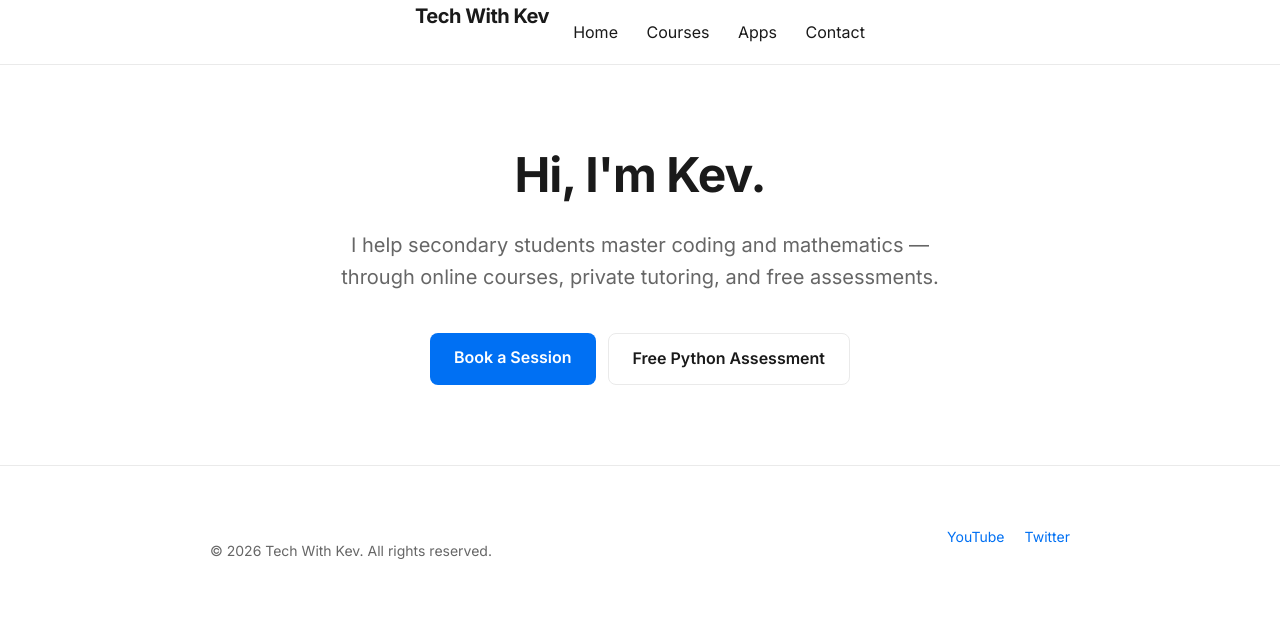
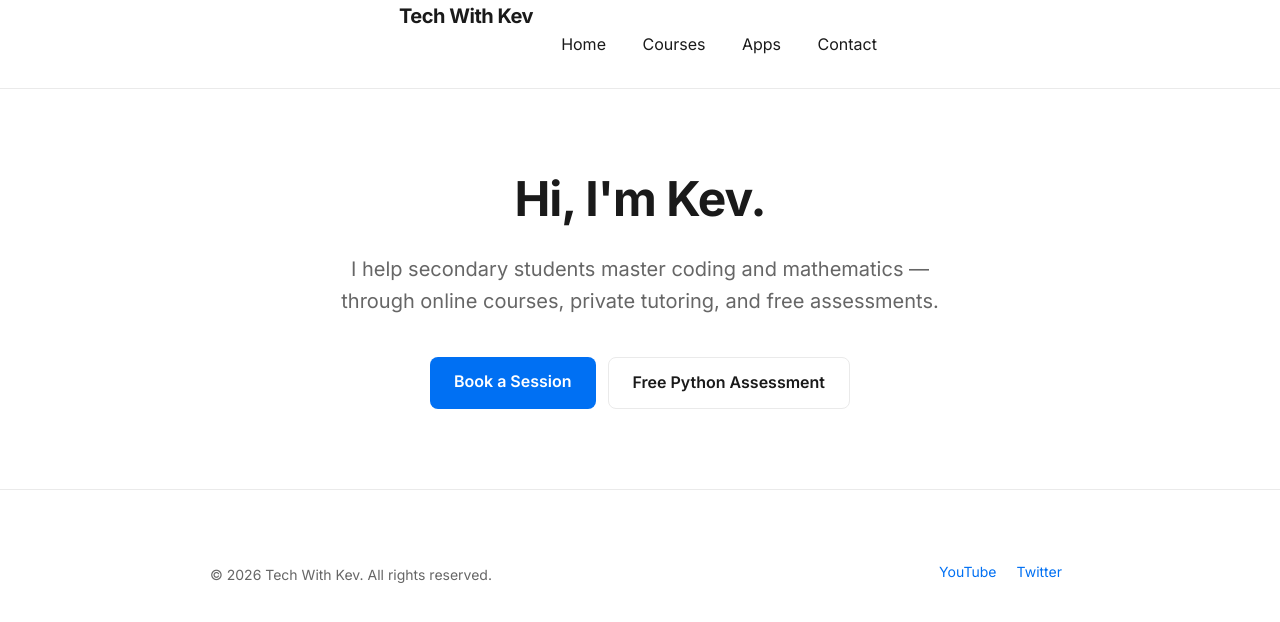
Before and after one commit to techwithkev/techwithkev.github.io, a Jekyll site: the page built from index.md, in a window 1280 px wide. Shown: the top 622 px of the page. Built offline with Jekyll 4.4.1, drawn with Linux system fonts in a browser that asks for light colours.

Commit message:
style(design): FINDING-004/009 — fix nav/footer touch targets to 44px+, add focus-visible rings, add CSS custom properties

```diff
--- a/assets/css/main.scss
+++ b/assets/css/main.scss
@@ -10,6 +10,16 @@ $accent-color: #0070f3;
 $border-color: #eaeaea;
 $footer-bg: #f9f9f9;
 $font-family: 'Inter', -apple-system, BlinkMacSystemFont, "Segoe UI", Helvetica, Arial, sans-serif;
+
+// CSS custom properties (runtime-accessible tokens)
+:root {
+  --color-bg: #{$bg-color};
+  --color-text: #{$text-color};
+  --color-text-secondary: #{$text-secondary};
+  --color-accent: #{$accent-color};
+  --color-border: #{$border-color};
+  --color-footer-bg: #{$footer-bg};
+}
 
 // Base Styles
 * {
@@ -86,10 +96,19 @@ a {
     color: $text-color;
     font-weight: 500;
     margin-left: 24px;
+    // Explicit padding ensures 44px+ touch target (WCAG 2.5.5)
+    padding: 12px 4px;
+    display: inline-block;
 
     &:hover {
       color: $accent-color;
       text-decoration: none;
+    }
+
+    &:focus-visible {
+      outline: 2px solid $accent-color;
+      outline-offset: 2px;
+      border-radius: 4px;
     }
   }
 
@@ -166,7 +185,20 @@ a {
   padding: 0;
   margin: 0;
   display: flex;
-  gap: 20px;
+  gap: 4px;
+
+  a {
+    display: inline-block;
+    padding: 12px 8px;
+    min-height: 44px;
+    line-height: 20px;
+
+    &:focus-visible {
+      outline: 2px solid $accent-color;
+      outline-offset: 2px;
+      border-radius: 4px;
+    }
+  }
 }
 
 // Hero Section
@@ -252,6 +284,11 @@ a {
     &:hover {
       background-color: darken($accent-color, 10%);
       text-decoration: none;
+    }
+
+    &:focus-visible {
+      outline: 2px solid $accent-color;
+      outline-offset: 3px;
     }
   }
 
```
